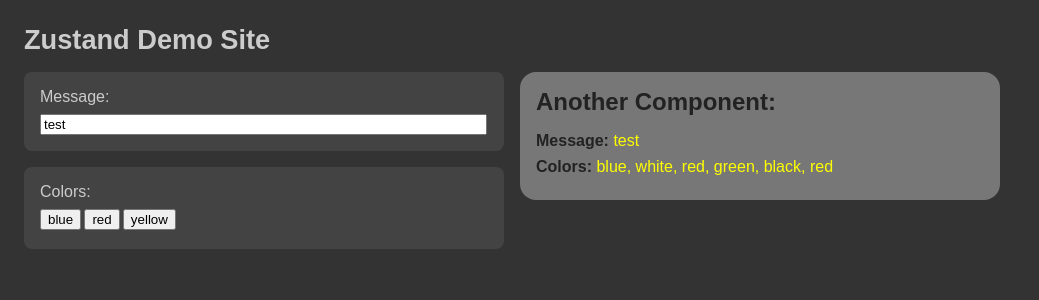
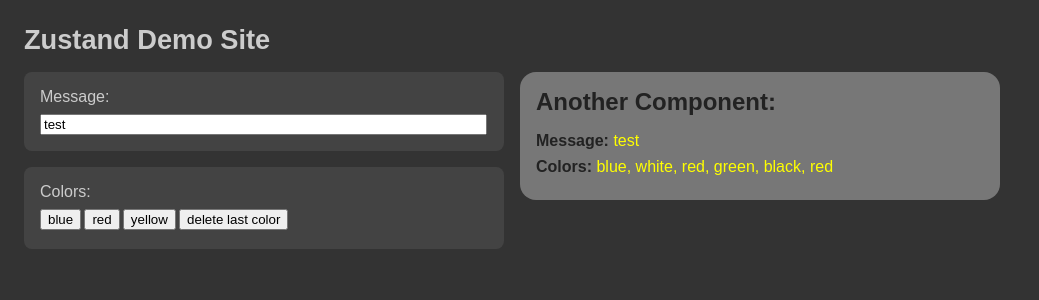
Before and after one commit to edwardtanguay/et02-zustand-state-demo, a React (Vite) app: page / in a window 1280 px wide. Shown: the top 300 px of the page, without its empty margins (0-1039 px from the left). Built offline with nearby package versions, Linux system fonts and the light colour scheme.

Commit message:
delete last color button in

```diff
--- a/src/App.tsx
+++ b/src/App.tsx
@@ -30,6 +30,10 @@
 						<button onClick={() => store.addColor('yellow')}>
 							yellow
 						</button>
+						<button onClick={() => store.deleteColor()}>
+							delete last color
+						</button>
+
 					</div>
 				</section>
 				<section className="dataArea">
--- a/src/store.tsx
+++ b/src/store.tsx
@@ -5,6 +5,7 @@
 	setMessage: (message: string) => void;
 	colors: string[];
 	addColor: (color: string) => void;
+	deleteColor: () => void;
 }
 
 export const useStore = create<IStore>(
@@ -20,5 +21,12 @@
 				return _state;
 			});
 		},
+		deleteColor: () => {
+			set((state) => {
+				const _state = { ...state };
+				_state.colors.pop();
+				return _state;
+			})
+		}
 	})
 );
```
